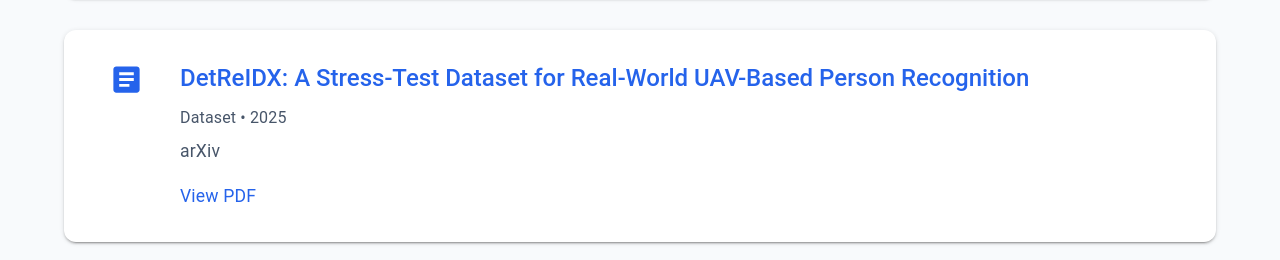
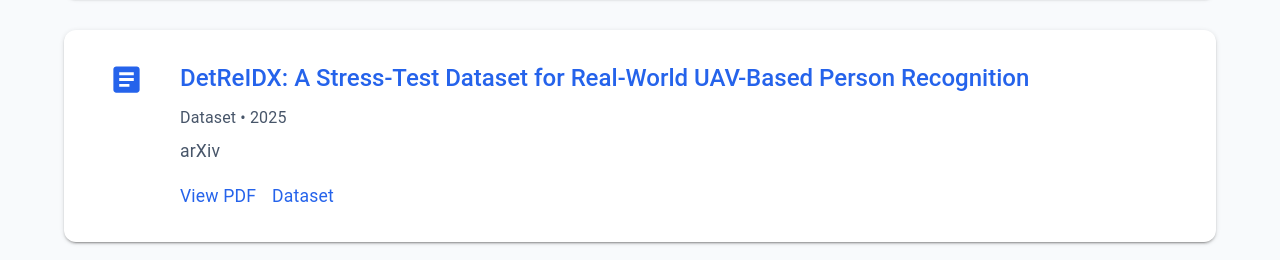
Before and after one commit to MdRashidunnabi/portfolio, a React (Create React App) app: page /#/research in a window 1280 px wide. Shown: the part 618-878 px from the top of the page. Built offline with nearby package versions, Linux system fonts and the light colour scheme; no server answers.

Commit message:
Make research titles clickable and add dataset link support

```diff
--- a/src/pages/Research.tsx
+++ b/src/pages/Research.tsx
@@ -11,6 +11,7 @@
   year: string;
   venue?: string;
   link?: string;
+  dataset?: string;
   doi?: string;
   icon: React.ReactNode;
 }
@@ -29,6 +30,7 @@
     type: "Dataset",
     year: "2025",
     venue: "arXiv",
+    dataset: "https://www.it.ubi.pt/DetReIDX/",
     link: "https://arxiv.org/abs/2505.04793",
     icon: <ArticleIcon fontSize="large" />
   },
@@ -109,9 +111,25 @@
                   {item.icon}
                 </Box>
                 <Box sx={{ flex: 1 }}>
-                  <Typography variant="h5" component="h2" gutterBottom color="primary" sx={{ fontWeight: 500 }}>
-                    {item.title}
-                  </Typography>
+                  {item.link ? (
+                    <Link
+                      href={item.link}
+                      target="_blank"
+                      rel="noopener noreferrer"
+                      sx={{
+                        textDecoration: 'none',
+                        '&:hover': { textDecoration: 'underline' }
+                      }}
+                    >
+                      <Typography variant="h5" component="h2" gutterBottom color="primary" sx={{ fontWeight: 500 }}>
+                        {item.title}
+                      </Typography>
+                    </Link>
+                  ) : (
+                    <Typography variant="h5" component="h2" gutterBottom color="primary" sx={{ fontWeight: 500 }}>
+                      {item.title}
+                    </Typography>
+                  )}
                   <Typography variant="subtitle1" color="text.secondary" gutterBottom>
                     {item.type} • {item.year}
                   </Typography>
@@ -120,7 +138,7 @@
                       {item.venue}
                     </Typography>
                   )}
-                  <Box sx={{ mt: 2, display: 'flex', gap: 2 }}>
+                  <Box sx={{ mt: 2, display: 'flex', gap: 2, flexWrap: 'wrap' }}>
                     {item.link && (
                       <Link
                         href={item.link}
@@ -133,6 +151,20 @@
                         }}
                       >
                         View PDF
+                      </Link>
+                    )}
+                    {item.dataset && (
+                      <Link
+                        href={item.dataset}
+                        target="_blank"
+                        rel="noopener noreferrer"
+                        sx={{
+                          color: 'primary.main',
+                          textDecoration: 'none',
+                          '&:hover': { textDecoration: 'underline' }
+                        }}
+                      >
+                        Dataset
                       </Link>
                     )}
                     {item.doi && (
```
